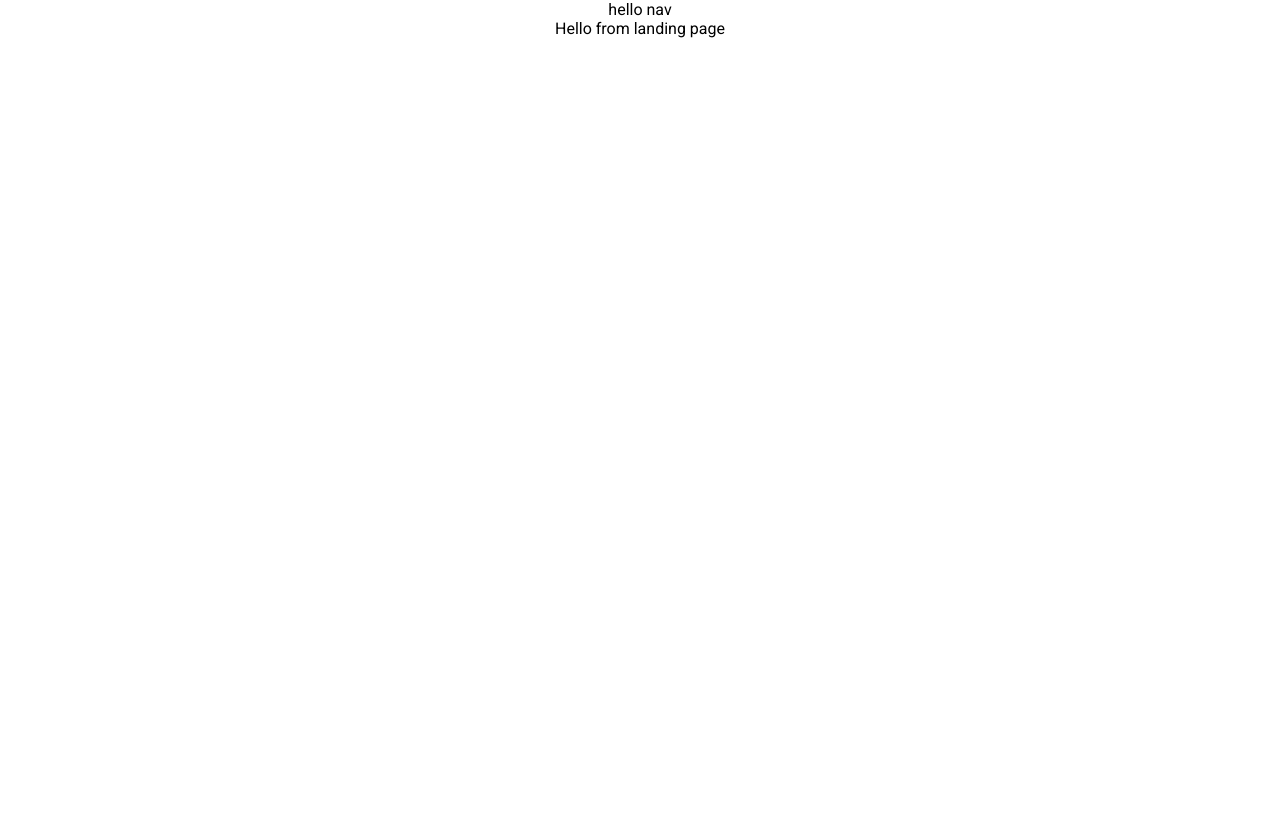
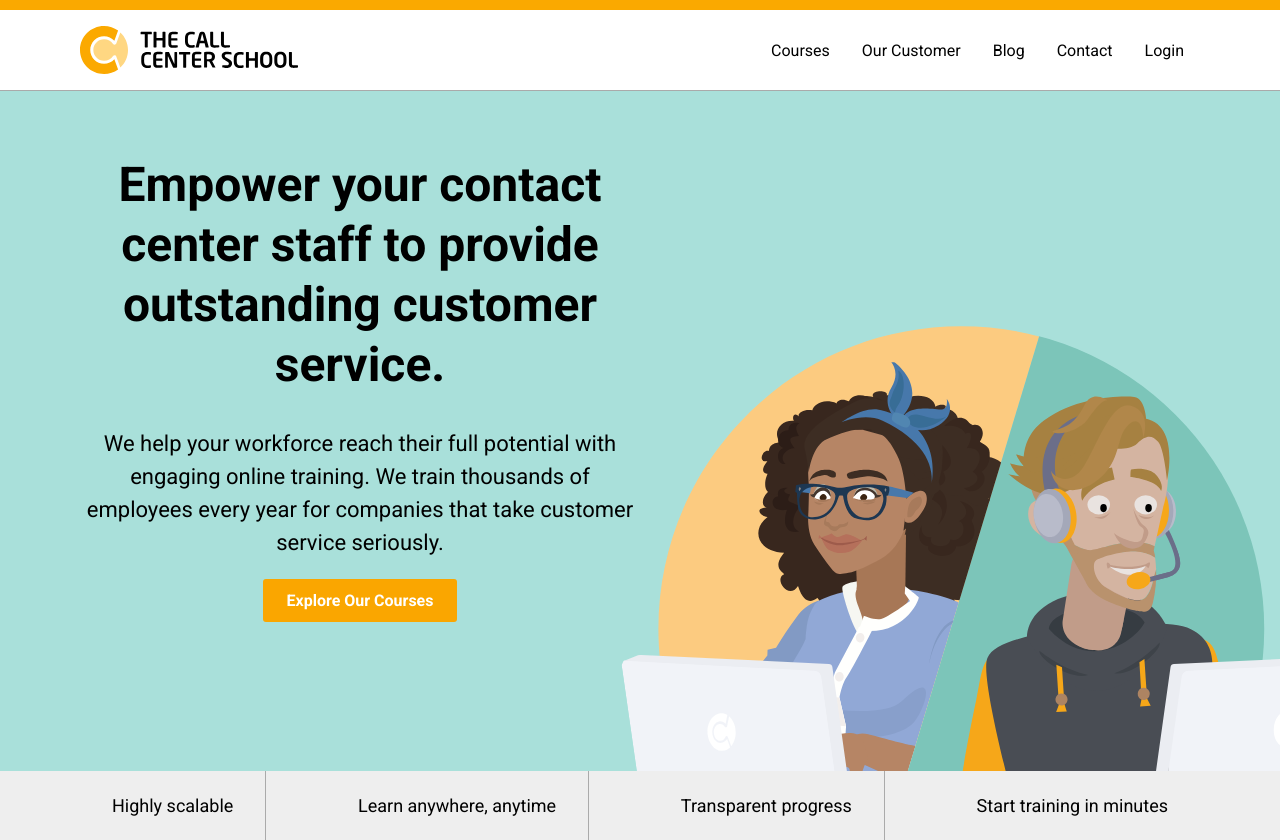
Before and after one commit to Pauldumebi/ARM-Test, a React (Create React App) app: page / in a window 1280 px wide. Before the commit the page ends 800 px from the top, so only its background shows below. Built offline with nearby package versions, Linux system fonts and the light colour scheme.

Commit message:
added-login-and-landing-page

```diff
--- /dev/null
+++ b/src/components/layout/NavItem/NavItem.js
@@ -0,0 +1,14 @@
+import { NavLink } from 'react-router-dom';
+import classes from './NavItem.module.css';
+
+const NavItem = (props) => {
+	return (
+		<li className={classes.NavItem}>
+			<NavLink exact to={props.route} activeClassName={classes.ActiveLink}>
+				{props.label}
+			</NavLink>
+		</li>
+	);
+};
+
+export default NavItem;
--- /dev/null
+++ b/src/components/layout/NavItem/NavItem.module.css
@@ -0,0 +1,10 @@
+.NavItem a {
+	font-family: inherit;
+	text-decoration: none;
+	color: #000;
+	padding: 0 1rem;
+}
+
+.NavItem .ActiveLink {
+	color: #faa600;
+}
--- a/src/components/layout/Navbar/Navbar.js
+++ b/src/components/layout/Navbar/Navbar.js
@@ -1,7 +1,20 @@
 import classes from './Navbar.module.css';
+import Logo from '../../../images/the-call-center.svg';
+import NavItem from '../NavItem/NavItem';
 
 const Navbar = () => {
-	return <nav>hello nav</nav>;
+	return (
+		<nav className={classes.Nav}>
+			<img src={Logo} alt="The Call Center" className={classes.Logo} />
+			<ul>
+				<NavItem route="/courses" label="Courses" />
+				<NavItem route="/customers" label="Our Customer" />
+				<NavItem route="/blog" label="Blog" />
+				<NavItem route="/contact" label="Contact" />
+				<NavItem route="/login" label="Login" />
+			</ul>
+		</nav>
+	);
 };
 
 export default Navbar;
--- a/src/components/layout/Navbar/Navbar.module.css
+++ b/src/components/layout/Navbar/Navbar.module.css
@@ -0,0 +1,17 @@
+.Nav {
+	display: flex;
+	align-items: center;
+	justify-content: space-between;
+	padding: 1rem 5rem;
+	border-top: 10px solid #faa900;
+	border-bottom: 1px solid #aaa;
+}
+
+.Logo {
+	height: 3rem;
+}
+
+.Nav ul {
+	list-style: none;
+	display: flex;
+}
--- a/src/components/pages/LandingPage/LandingPage.js
+++ b/src/components/pages/LandingPage/LandingPage.js
@@ -1,7 +1,34 @@
+import { Link } from 'react-router-dom';
 import classes from './LandingPage.module.css';
+import HeroImage from '../../../images/home-hero-base.svg';
 
 const LandingPage = () => {
-	return <main>Hello from landing page</main>;
+	return (
+		<>
+			<header className={classes.Header}>
+				<div className={classes.HeaderText}>
+					<h1>Empower your contact center staff to provide outstanding customer service.</h1>
+					<p>
+						We help your workforce reach their full potential with engaging online training. We
+						train thousands of employees every year for companies that take customer service
+						seriously.
+					</p>
+					<Link to="/courses">explore our courses</Link>
+				</div>
+				<div className={classes.HeaderImage}>
+					<img src={HeroImage} alt="The Call Center" />
+				</div>
+			</header>
+			<main>
+				<div className={classes.Checklist}>
+					<p>Highly scalable</p>
+					<p>Learn anywhere, anytime</p>
+					<p>Transparent progress</p>
+					<p>Start training in minutes</p>
+				</div>
+			</main>
+		</>
+	);
 };
 
 export default LandingPage;
--- a/src/components/pages/LandingPage/LandingPage.module.css
+++ b/src/components/pages/LandingPage/LandingPage.module.css
@@ -0,0 +1,65 @@
+.Header {
+	display: flex;
+	background-color: #a9e0da;
+	padding: 4rem 5rem 0;
+	min-height: 85vh;
+	overflow: hidden;
+	flex-wrap: wrap;
+}
+
+.HeaderText {
+	width: 50%;
+}
+
+.HeaderText h1 {
+	font-size: 48px;
+	line-height: 1.25;
+	margin-bottom: 2rem;
+}
+
+.HeaderText p {
+	font-size: 22px;
+	line-height: 1.5;
+	margin-bottom: 2rem;
+}
+
+.HeaderText a {
+	background-color: #faa600;
+	padding: 12px 24px;
+	color: #fff;
+	text-transform: capitalize;
+	font-family: inherit;
+	text-decoration: none;
+	font-weight: 700;
+	border-radius: 3px;
+}
+
+.HeaderImage {
+	flex: 1;
+	display: flex;
+	justify-content: center;
+	text-align: center;
+}
+
+.HeaderImage img {
+	height: 90%;
+	align-self: flex-end;
+}
+
+.Checklist {
+	width: 100%;
+	display: flex;
+	justify-content: space-between;
+	align-items: center;
+	background-color: #eee;
+	padding: 0 5rem;
+	font-size: 18px;
+}
+
+.Checklist p {
+	padding: 1.5rem 2rem;
+}
+
+.Checklist p:not(:last-child) {
+	border-right: 1px solid #aaa;
+}
--- a/src/components/pages/Login/Login.js
+++ b/src/components/pages/Login/Login.js
@@ -1,7 +1,32 @@
 import classes from './Login.module.css';
 
 const LoginPage = () => {
-	return <form></form>;
+	return (
+		<form className={classes.Form}>
+			<div className={classes.InputBox}>
+				<label htmlFor="email">Email</label>
+				<input
+					type="email"
+					name="email"
+					id="email"
+					placeholder="johndon@example.com"
+					autoFocus
+					required
+				/>
+			</div>
+			<div className={classes.InputBox}>
+				<label htmlFor="password">Password</label>
+				<input
+					type="password"
+					name="password"
+					id="password"
+					required
+					placeholder="Enter your password"
+				/>
+			</div>
+			<button>Log In</button>
+		</form>
+	);
 };
 
 export default LoginPage;
--- a/src/components/pages/Login/Login.module.css
+++ b/src/components/pages/Login/Login.module.css
@@ -0,0 +1,70 @@
+.Form {
+	display: flex;
+	flex-direction: column;
+	justify-content: center;
+	align-items: center;
+	margin: 6rem auto 0;
+	border-radius: 5px;
+	/* min-height: 80vh; */
+	border: 1px solid grey;
+	min-width: min-content;
+	width: 30%;
+	padding: 3rem;
+}
+
+.InputBox {
+	display: flex;
+	flex-direction: column;
+	margin-bottom: 3rem;
+	/* text-align: center; */
+	font-family: inherit;
+	width: 100%;
+}
+
+.InputBox label {
+	font-size: 12px;
+	font-weight: 700;
+	margin-left: 1rem;
+	transform: translateY(8px);
+	background-color: #fff;
+	width: min-content;
+	padding: 0 2px;
+}
+
+.InputBox input {
+	/* font-weight: 700; */
+	outline: none;
+	border: none;
+	border: 1px solid #faa600;
+	border-radius: 3px;
+	padding: 1rem 2.4rem;
+	font-family: inherit;
+	font-size: 14px;
+	outline: none;
+	/* text-align: center; */
+	transition: all 0.4s ease-in-out;
+}
+
+.InputBox input:focus {
+	outline: none;
+	border: 2px solid #faa600;
+}
+
+.InputBox input::placeholder {
+	font-weight: 700;
+	color: #ccc;
+}
+
+.Form button {
+	width: 100%;
+	background-color: #faa600;
+	border: none;
+	outline: none;
+	color: #fff;
+	padding: 10px 0;
+	font-family: inherit;
+	font-size: 16px;
+	font-weight: 700;
+	border-radius: 3px;
+	cursor: pointer;
+}
```
Also changed, not shown: src/components/pages/UserDashboard/UserDashboard.js (added, +7 -0 lines), src/components/pages/UserDashboard/UserDashboard.module.css (added), src/images/home-hero-base.svg (added), src/images/the-call-center.svg (added).
